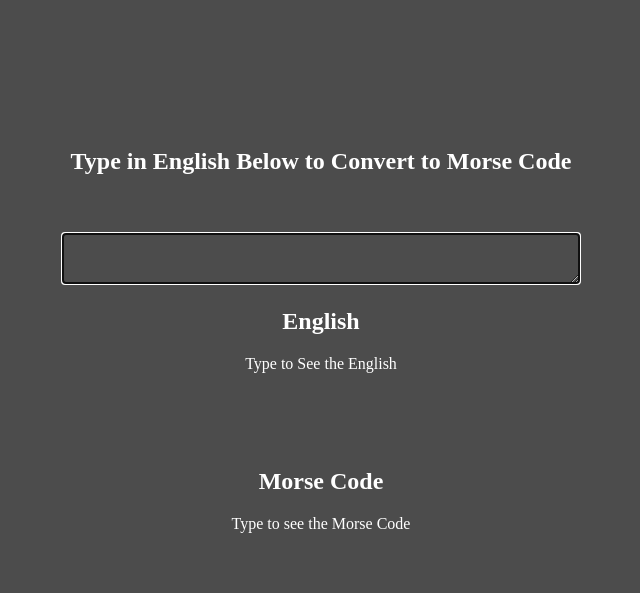
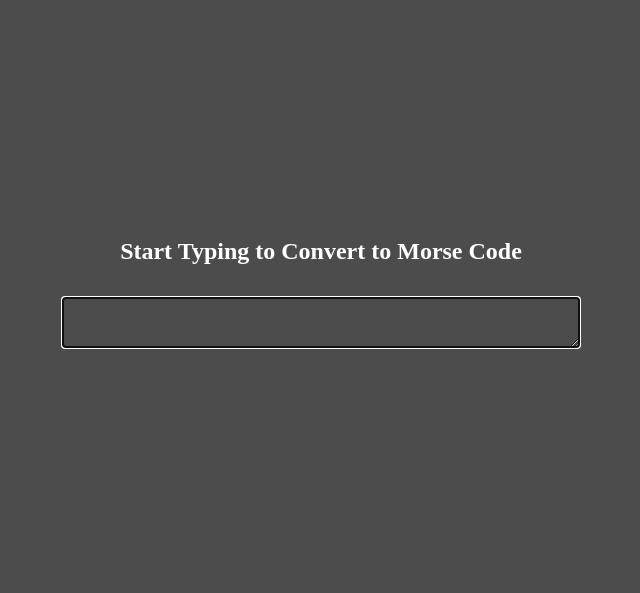
Before and after one commit to chrisbrody/Morse-Code-Converter, a plain HTML site: page index.html in a window 1280 px wide. Shown: the whole page, without its empty margins (319-959 px from the left). Drawn offline with Linux system fonts and the light colour scheme.

Commit message:
Version 1 Complete

```diff
--- a/css/main.css
+++ b/css/main.css
@@ -20,23 +20,20 @@ section {
 	text-align: center;
 }
 h1 {
-	padding: 10% 0 3%;
+	padding: 17% 0 1%;
 }
 textarea {
 	width: 40%;
 	background-color: transparent;
 	color: #FFF;
 }
-#english {
-	width: 40%;
-	margin: 0 auto;
-	height: 75px;
-	overflow: auto
+#morseWrapper {
+	display: none;
 }
 #morse {
 	width: 40%;
 	margin: 0 auto;
-	height: 75px;
+	height: 100px;
 	overflow: auto
 }
 ::selection {
--- a/index.html
+++ b/index.html
@@ -13,18 +13,17 @@
 
 		<section>
 			<div>
-				<h1>Type in English Below to Convert to Morse Code</h1>
-				<textarea autofocus type="text" id="englishInput" onkeyup="userEnglishInput()" rows="3"></textarea>
-			</div>
-			<div>
-				<h2>English</h2>
-				<div id="english">Type to See the English</div>
-				<br>
+
 
 			</div>
 			<div>
-				<h2>Morse Code</h2>
-				<div id="morse">Type to see the Morse Code</div>
+				<h1>Start Typing to Convert to Morse Code</h1>
+				<textarea autofocus type="text" id="englishInput" onkeyup="userEnglishInput()" rows="3"></textarea>
+
+			</div>
+			<div id="morseWrapper">
+				<h2>Coverted Morse Code</h2>
+				<div id="morse"></div>
 			</div>
 		</section>
 
--- a/js/main.js
+++ b/js/main.js
@@ -60,7 +60,11 @@ function userEnglishInput() {
     	return replaceObj[matched];
     });
     document.getElementById('morse').innerHTML = english2;
-    document.getElementById('english').innerHTML = english;
     console.log(english2.trim());
+    if (english.length === 0) {
+    	document.getElementById('morseWrapper').style.display="none";
+    } else{
+    	document.getElementById('morseWrapper').style.display="block";
+    };
 
 }
```
